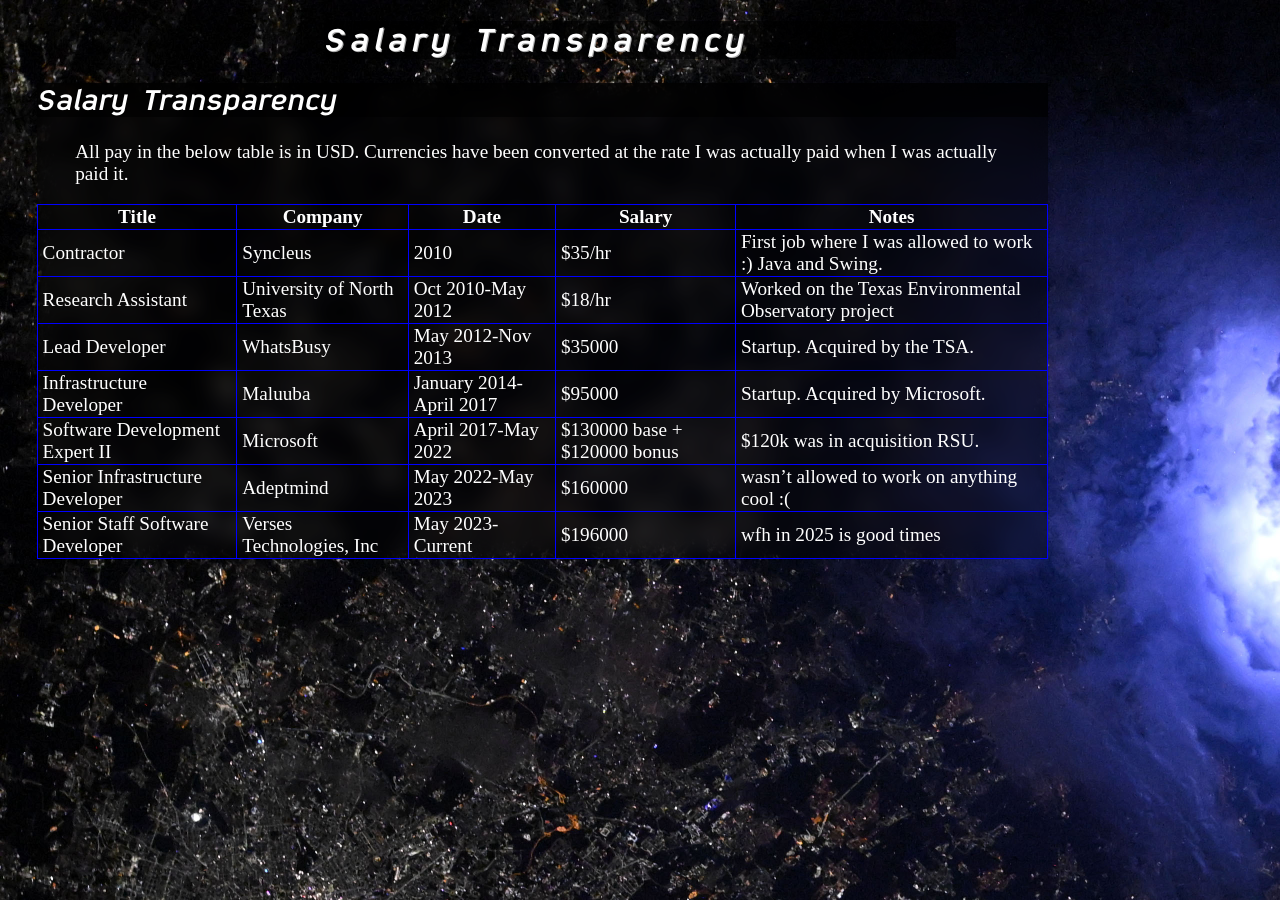
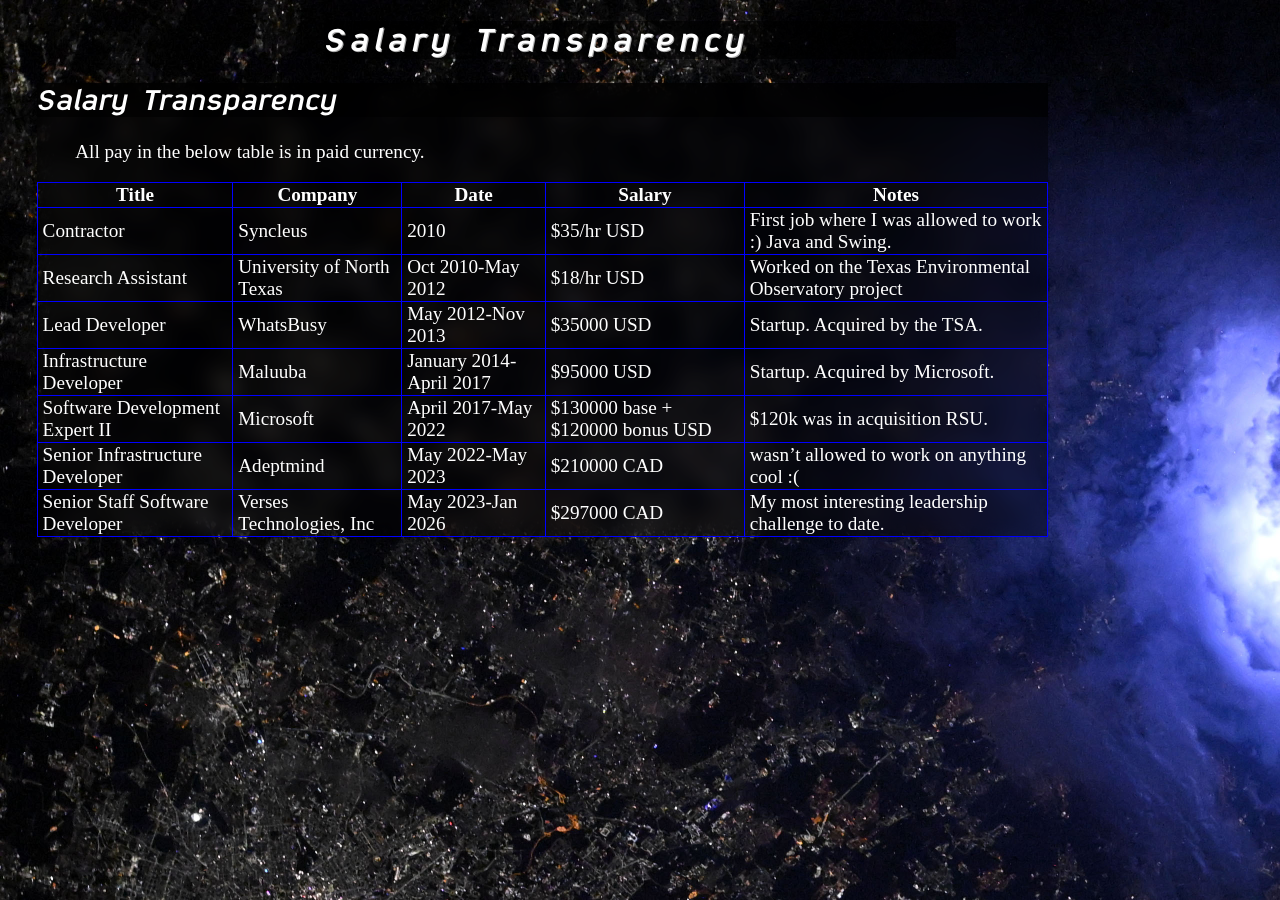
Before and after one commit to freeone3000/jamoo-dev-static, a Jekyll site: the page built from Salary Transparency.md, in a window 1280 px wide. Built offline with Jekyll 4.4.1, drawn with Linux system fonts in a browser that asks for light colours; our own code applies the rules of GitHub Pages for plain Markdown files.

Commit message:
updated Salary Transparency.md

```diff
--- a/Salary Transparency.md
+++ b/Salary Transparency.md
@@ -4,15 +4,14 @@
 ---
 # Salary Transparency
 
-All pay in the below table is in USD.
-Currencies have been converted at the rate I was actually paid when I was actually paid it.
+All pay in the below table is in paid currency.
 
-| Title                           | Company                   | Date                    | Salary                       | Notes                                                    |
-|---------------------------------|---------------------------|-------------------------|------------------------------|----------------------------------------------------------|
-| Contractor                      | Syncleus                  | 2010                    | $35/hr                       | First job where I was allowed to work :) Java and Swing. |
-| Research Assistant              | University of North Texas | Oct 2010-May 2012       | $18/hr                       | Worked on the Texas Environmental Observatory project    |
-| Lead Developer                  | WhatsBusy                 | May 2012-Nov 2013       | $35000                       | Startup. Acquired by the TSA.                            |
-| Infrastructure Developer        | Maluuba                   | January 2014-April 2017 | $95000                       | Startup. Acquired by Microsoft.                          |
-| Software Development Expert II  | Microsoft                 | April 2017-May 2022     | $130000 base + $120000 bonus | $120k was in acquisition RSU.                            |
-| Senior Infrastructure Developer | Adeptmind                 | May 2022-May 2023       | $160000                      | wasn't allowed to work on anything cool :(               |
-| Senior Staff Software Developer | Verses Technologies, Inc  | May 2023-Current        | $196000                      | wfh in 2025 is good times                                |
+| Title                           | Company                   | Date                    | Salary                           | Notes                                                    |
+|---------------------------------|---------------------------|-------------------------|----------------------------------|----------------------------------------------------------|
+| Contractor                      | Syncleus                  | 2010                    | $35/hr USD                       | First job where I was allowed to work :) Java and Swing. |
+| Research Assistant              | University of North Texas | Oct 2010-May 2012       | $18/hr USD                       | Worked on the Texas Environmental Observatory project    |
+| Lead Developer                  | WhatsBusy                 | May 2012-Nov 2013       | $35000 USD                       | Startup. Acquired by the TSA.                            |
+| Infrastructure Developer        | Maluuba                   | January 2014-April 2017 | $95000 USD                       | Startup. Acquired by Microsoft.                          |
+| Software Development Expert II  | Microsoft                 | April 2017-May 2022     | $130000 base + $120000 bonus USD | $120k was in acquisition RSU.                            |
+| Senior Infrastructure Developer | Adeptmind                 | May 2022-May 2023       | $210000 CAD                      | wasn't allowed to work on anything cool :(               |
+| Senior Staff Software Developer | Verses Technologies, Inc  | May 2023-Jan 2026       | $297000 CAD                      | My most interesting leadership challenge to date.        |
```
